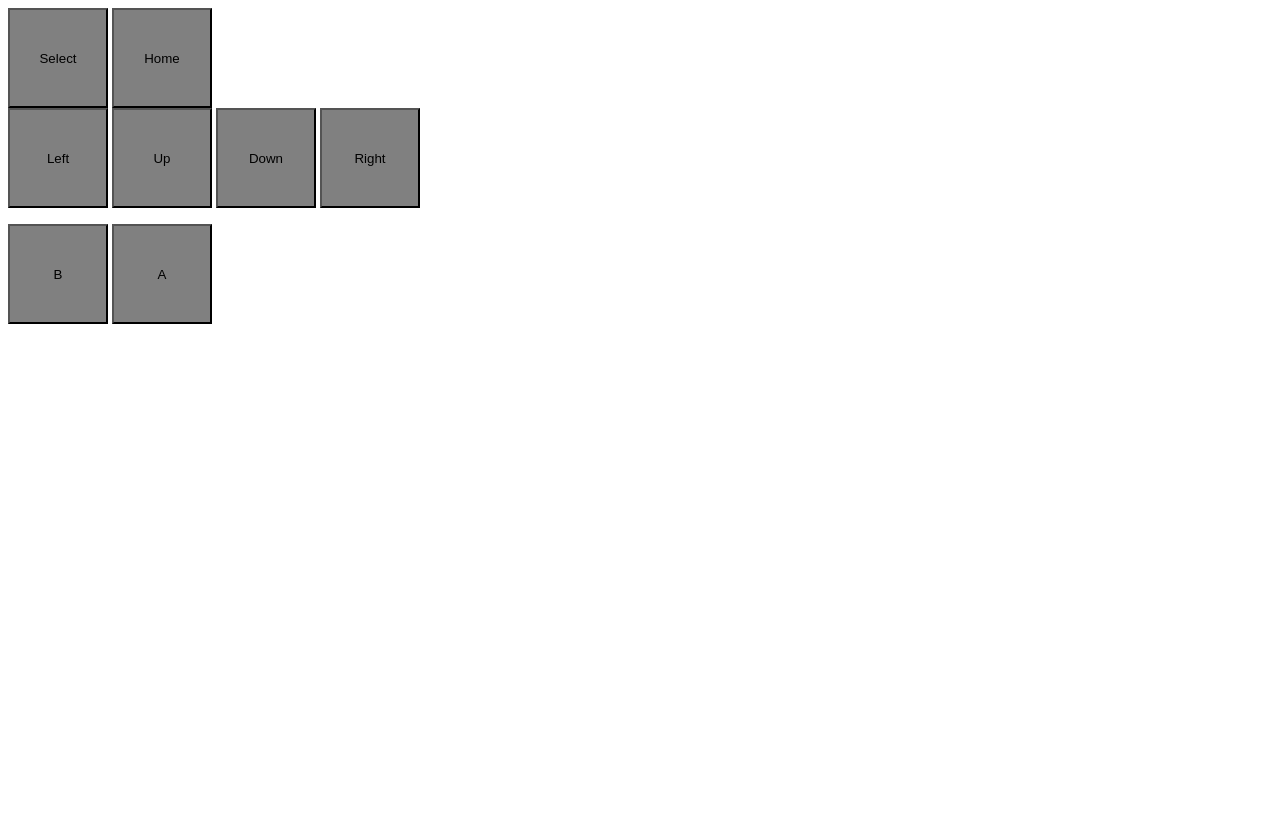
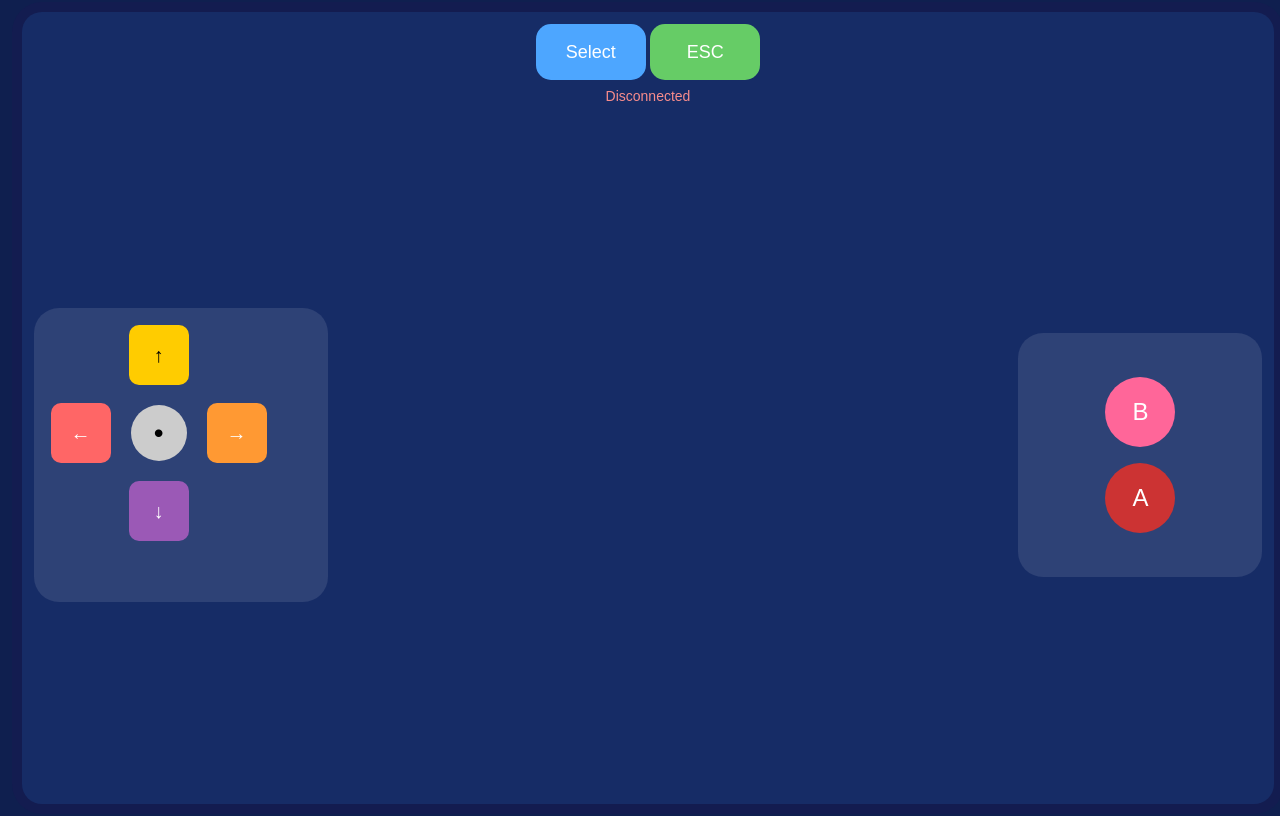
Before and after one commit to Reiko-dot/Module-7.2-Raych, a website: page index.html in a window 1280 px wide. Drawn offline with Linux system fonts and the light colour scheme.

Commit message:
layout with colors added

```diff
--- a/index.html
+++ b/index.html
@@ -1,55 +1,101 @@
 <!DOCTYPE html>
 <html lang="en">
+
 <head>
     <meta charset="UTF-8">
     <meta name="viewport" content="width=device-width, initial-scale=1.0">
-    <title>Document</title>
+    <title>controller</title>
+    <link rel="stylesheet" href="style.css">
 </head>
 
-<style>
-
-    button {
-        width: 100px;
-        height: 100px;
-        background-color: grey;
-
-
-    }
-</style>
 
 <body>
 
     <div class="container">
-        <div class="home-section">
-            <button onclick="sendMessage('select')">Select</button>
-            <button onclick="sendMessage('home')">Home</button>
+
+        <div class="upper-container">
+            <div class="home-section">
+                <button class="select-btn" onclick="sendMessage('select')">Select</button>
+                <button class="home-btn" onclick="sendMessage('esc')">ESC</button>
+            </div>
+        </div>
+        <p id="status">Connecting...</p>
+
+        <div class="lower-container">
+            <div class="direction-section">
+                <button class="left-btn" onclick="sendMessage('left')">←</button>
+                <button class="up-btn" onclick="sendMessage('up')">↑</button>
+                <button class="right-btn" onclick="sendMessage('right')">→</button>
+                <button class="down-btn" onclick="sendMessage('down')">↓</button>
+                <button class="center-btn" onclick="sendMessage('center')">•</button>
+
+            </div>
+
+            <div class="press-interact-section">
+                <button class="b-btn" onclick="sendMessage('letter-b')">B</button>
+                <button class="a-btn" onclick="sendMessage('letter-a')">A</button>
+            </div>
         </div>
 
-        <div class="direction-section">
-            <button onclick="sendMessage('left')">Left</button>
-            <button onclick="sendMessage('up')">Up</button>
-            <button onclick="sendMessage('down')">Down</button>
-            <button onclick="sendMessage('right')">Right</button>
-            <p id="response"></p>
-        </div>
-        <div class="press-interact-section">
-            <button onclick="sendMessage('letter-b')">B</button>
-    <button onclick="sendMessage('letter-a')">A</button>
-        </div>
     </div>
 
 
 
     <script>
-        const ws = new WebSocket('ws://localhost:8081'); //connects client
+        const ws = new WebSocket('ws://localhost:8081');
+        const responseEl = document.getElementById('response');
+        const statusEl = document.getElementById('status');
+
+        const allowedButtons = new Set(['select','esc','left','up','down','right','center','letter-a','letter-b']);
+
+        ws.onopen = () => {
+            statusEl.textContent = 'Connected';
+            statusEl.style.color = '#8efd8e';
+        };
+
+        ws.onclose = () => {
+            statusEl.textContent = 'Disconnected';
+            statusEl.style.color = '#f78c8c';
+        };
+
+        ws.onerror = () => {
+            statusEl.textContent = 'Connection error';
+            statusEl.style.color = '#ffcc00';
+        };
 
         ws.onmessage = (event) => {
-            const data = JSON.parse(event.data);
-            document.getElementById('response').textContent = data.response;
+            let data;
+            try {
+                data = JSON.parse(event.data);
+            } catch (err) {
+                console.error('Invalid JSON from server:', event.data);
+                return;
+            }
+
+            if (typeof data.response !== 'string') {
+                console.warn('Ignoring unknown response:', data);
+                return;
+            }
+
+            if (!allowedButtons.has(data.response)) {
+                console.warn('Ignoring unexpected response value:', data.response);
+                return;
+            }
+
+            responseEl.textContent = data.response;
         };
 
         function sendMessage(button) {
-            console.log('Sending:', button); // add this
+            if (ws.readyState !== WebSocket.OPEN) {
+                statusEl.textContent = 'Not connected yet';
+                statusEl.style.color = '#ffcc00';
+                return;
+            }
+            if (!allowedButtons.has(button)) {
+                console.warn('Invalid button send request:', button);
+                return;
+            }
+            console.log('Sending:', button);
             ws.send(JSON.stringify({ button }));
         }
     </script>
--- /dev/null
+++ b/style.css
@@ -0,0 +1,315 @@
+body {
+    font-family: Arial, sans-serif;
+    background-color: #0f1f4f;
+    margin: 0;
+    padding: 0;
+    min-height: 100vh;
+    width: 100vw;
+    overflow: hidden;
+    display: flex;
+    justify-content: center;
+    align-items: center;
+    touch-action: manipulation;
+}
+
+.container {
+    width: 90vw;
+    height: 90vh;
+    border-radius: 30px;
+    background: #162c66;
+    box-shadow: 0 0 0 10px #131c50;
+    display: flex;
+    flex-direction: column;
+    justify-content: space-between;
+    padding: 20px;
+}
+
+button {
+    border: none;
+    border-radius: 15px;
+    font-size: 20px;
+    color: white;
+    cursor: pointer;
+    transition: transform 0.12s ease, box-shadow 0.12s ease;
+}
+
+button:active {
+    transform: scale(0.95);
+    box-shadow: inset 0 0 10px rgba(0, 0, 0, 0.3);
+}
+
+.upper-container {
+    display: flex;
+    justify-content: center;
+    gap: 20px;
+}
+
+.lower-container {
+    flex: 1;
+    display: flex;
+    justify-content: space-between;
+    align-items: center;
+    gap: 40px;
+}
+
+.home-section button {
+    width: 140px;
+    height: 70px;
+}
+
+.direction-section {
+    display: grid;
+    grid-template-columns: repeat(3, 90px);
+    grid-template-rows: repeat(3, 90px);
+    gap: 10px;
+    justify-items: center;
+    align-items: center;
+    width: 340px;
+    height: 340px;
+    background: rgba(255, 255, 255, 0.1);
+    border-radius: 25px;
+    padding: 20px;
+}
+
+.direction-section button {
+    width: 80px;
+    height: 80px;
+    border-radius: 12px;
+    font-size: 24px;
+}
+
+.direction-section .left-btn {
+    grid-area: 2 / 1 / 3 / 2;
+}
+
+.direction-section .up-btn {
+    grid-area: 1 / 2 / 2 / 3;
+}
+
+.direction-section .down-btn {
+    grid-area: 3 / 2 / 4 / 3;
+}
+
+.direction-section .right-btn {
+    grid-area: 2 / 3 / 3 / 4;
+}
+
+.direction-section .center-btn {
+    grid-area: 2 / 2 / 3 / 3;
+    width: 80px;
+    height: 80px;
+    border-radius: 50%;
+    background: #ccc;
+    color: #000;
+    font-size: 36px;
+}
+
+.press-interact-section {
+    width: 220px;
+    height: 340px;
+    display: flex;
+    flex-direction: column;
+    justify-content: center;
+    align-items: center;
+    gap: 24px;
+    background: rgba(255, 255, 255, 0.1);
+    border-radius: 25px;
+    padding: 20px;
+}
+
+.press-interact-section .b-btn,
+.press-interact-section .a-btn {
+    width: 90px;
+    height: 90px;
+    border-radius: 50%;
+    font-size: 30px;
+}
+
+
+
+#status {
+    color: #fff;
+    text-align: center;
+    font-size: 14px;
+    margin-top: 8px;
+}
+
+.select-btn {
+    background-color: #4da6ff;
+}
+
+.home-btn {
+    background-color: #66cc66;
+}
+
+.left-btn {
+    background-color: #ff6666;
+}
+
+.up-btn {
+    background-color: #ffcc00;
+    color: black;
+}
+
+.down-btn {
+    background-color: #9b59b6;
+}
+
+.right-btn {
+    background-color: #ff9933;
+}
+
+.b-btn {
+    background-color: #ff6699;
+}
+
+.a-btn {
+    background-color: #cc3333;
+}
+
+@media (max-width: 420px), (max-height: 900px) {
+    body {
+        padding: 8px;
+    }
+
+    .container {
+        width: 96vw;
+        height: 96vh;
+        padding: 12px;
+        border-radius: 20px;
+    }
+
+    .upper-container {
+        gap: 12px;
+    }
+
+    .home-section button {
+        width: 110px;
+        height: 56px;
+        font-size: 18px;
+    }
+
+    .lower-container {
+        flex-direction: row;
+        justify-content: space-between;
+        align-items: center;
+        gap: 12px;
+        flex-wrap: wrap;
+    }
+}
+
+@media (min-width: 760px) and (max-height: 450px) {
+    body {
+        padding: 4px;
+    }
+
+    .container {
+        width: 98vw;
+        height: 95vh;
+        padding: 10px;
+        border-radius: 16px;
+    }
+
+    .upper-container {
+        gap: 10px;
+    }
+
+    .home-section button {
+        width: 100px;
+        height: 52px;
+        font-size: 16px;
+    }
+
+    .lower-container {
+        flex-direction: row;
+        justify-content: space-evenly;
+        align-items: center;
+        gap: 10px;
+        flex-wrap: nowrap;
+    }
+
+    .direction-section {
+        width: 240px;
+        height: 240px;
+        padding: 10px;
+        grid-template-columns: repeat(3, 62px);
+        grid-template-rows: repeat(3, 62px);
+        gap: 6px;
+    }
+
+    .direction-section button {
+        width: 52px;
+        height: 52px;
+        font-size: 18px;
+        border-radius: 10px;
+    }
+
+    .direction-section .center-btn {
+        width: 48px;
+        height: 48px;
+        font-size: 24px;
+    }
+
+    .press-interact-section {
+        width: 180px;
+        height: 180px;
+        gap: 12px;
+        padding: 10px;
+    }
+
+    .press-interact-section .b-btn,
+    .press-interact-section .a-btn {
+        width: 60px;
+        height: 60px;
+        font-size: 22px;
+    }
+
+    #response {
+        position: absolute;
+        bottom: 8px;
+        left: 50%;
+        transform: translateX(-50%);
+        width: calc(100vw - 16px);
+        max-width: 896px;
+        background: rgba(0, 0, 0, 0.35);
+        border-radius: 10px;
+        padding: 4px 8px;
+        font-size: 14px;
+    }
+}
+
+    .direction-section {
+        width: 270px;
+        height: 270px;
+        padding: 12px;
+        grid-template-columns: repeat(3, 70px);
+        grid-template-rows: repeat(3, 70px);
+        gap: 8px;
+    }
+
+    .direction-section button {
+        width: 60px;
+        height: 60px;
+        font-size: 20px;
+        border-radius: 10px;
+    }
+
+    .direction-section .center-btn {
+        width: 56px;
+        height: 56px;
+        font-size: 28px;
+    }
+
+    .press-interact-section {
+        width: 220px;
+        height: 220px;
+        gap: 16px;
+        padding: 12px;
+    }
+
+    .press-interact-section .b-btn,
+    .press-interact-section .a-btn {
+        width: 70px;
+        height: 70px;
+        font-size: 24px;
+    }
```
Also changed, not shown: server-1.js (+1 -20 lines).
